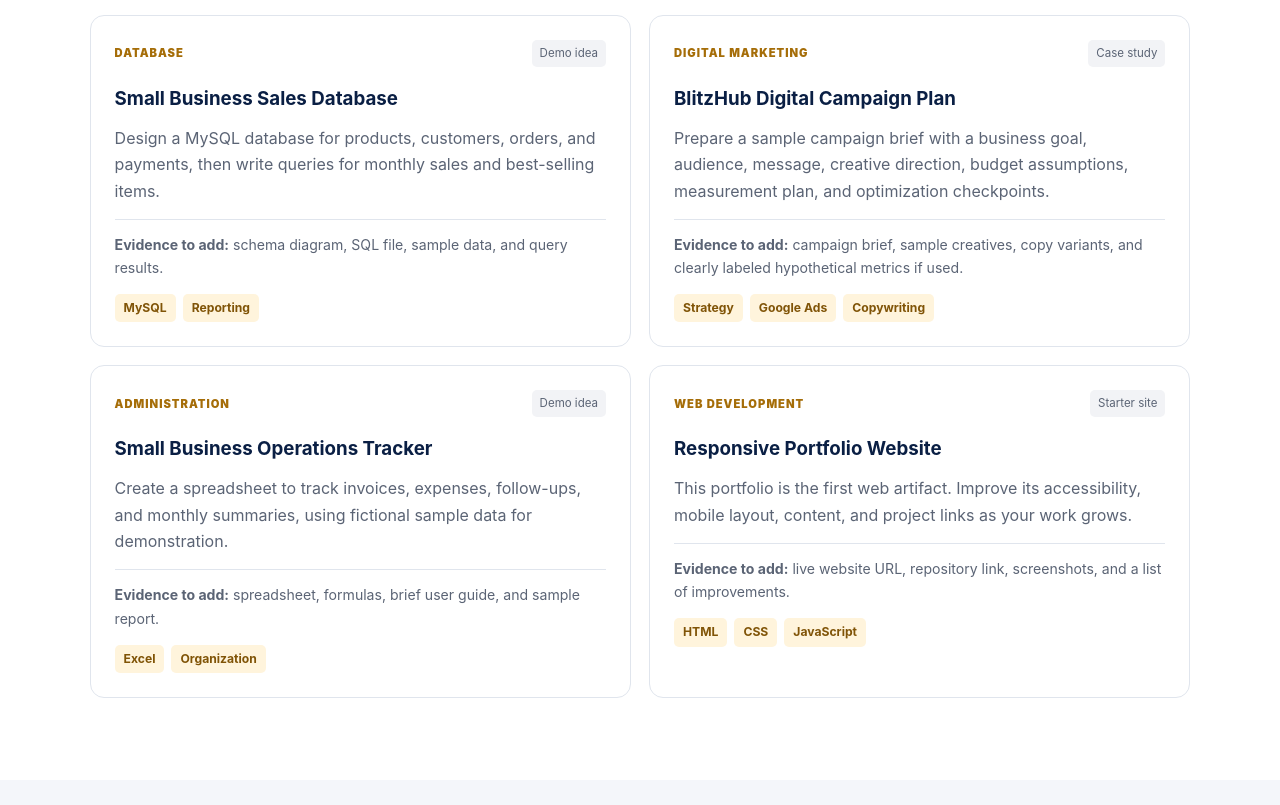
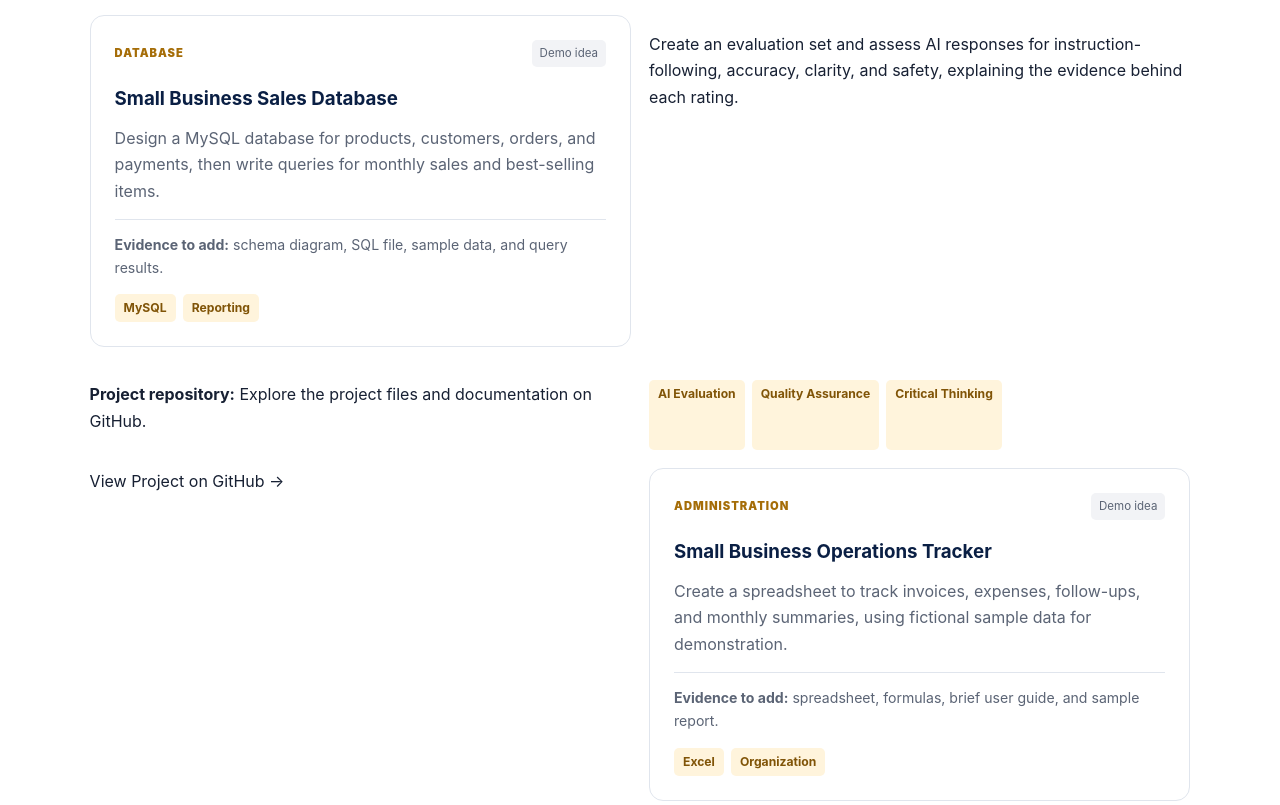
Before and after one commit to maisangonat-rgb/maisango-nathaniel-porfolio, a plain HTML site: page index.html in a window 1280 px wide. Shown: the part 2663-3468 px from the top of the page. Drawn offline with Linux system fonts and the light colour scheme.

Commit message:
Update index.html

```diff
--- a/index.html
+++ b/index.html
@@ -55,7 +55,7 @@
         <article class="skill-card"><h3>Digital Marketing</h3><p>Campaign planning, ad creative direction, copywriting, audience engagement, and social media content.</p><div class="tags"><span>Google Ads</span><span>Copywriting</span><span>Canva</span></div></article>
         <article class="skill-card"><h3>Virtual Assistance</h3><p>Online research, data entry, document preparation, administrative support, and business-tool learning.</p><div class="tags"><span>Research</span><span>Spreadsheets</span><span>Documentation</span></div></article>
       </div>
-      <p class="small-note">Only list tools and tasks you can confidently explain in an interview. Add proficiency levels as you build more evidence.</p>
+      <p class="small-note"> THANK YOU FOR BELIEVING IN ME LOOKING FORWORD TO WORKING WITH YOU .</p>
     </section>
 
     <section class="section" id="projects">
@@ -90,8 +90,26 @@
 
 </article>        <article class="project-card"><div class="project-top"><span class="project-type">PYTHON</span><span class="status">Demo idea</span></div><h3>CSV Data Cleaner</h3><p>Build a Python script that checks missing values, removes duplicate rows, standardizes column names, and produces a concise cleaning summary.</p><p class="deliverable"><strong>Evidence to add:</strong> source code, sample input/output, test cases, and setup instructions.</p><div class="tags"><span>Python</span><span>Data handling</span></div></article>
         <article class="project-card"><div class="project-top"><span class="project-type">DATABASE</span><span class="status">Demo idea</span></div><h3>Small Business Sales Database</h3><p>Design a MySQL database for products, customers, orders, and payments, then write queries for monthly sales and best-selling items.</p><p class="deliverable"><strong>Evidence to add:</strong> schema diagram, SQL file, sample data, and query results.</p><div class="tags"><span>MySQL</span><span>Reporting</span></div></article>
-        <article class="project-card"><div class="project-top"><span class="project-type">DIGITAL MARKETING</span><span class="status">Case study</span></div><h3>BlitzHub Digital Campaign Plan</h3><p>Prepare a sample campaign brief with a business goal, audience, message, creative direction, budget assumptions, measurement plan, and optimization checkpoints.</p><p class="deliverable"><strong>Evidence to add:</strong> campaign brief, sample creatives, copy variants, and clearly labeled hypothetical metrics if used.</p><div class="tags"><span>Strategy</span><span>Google Ads</span><span>Copywriting</span></div></article>
-        <article class="project-card"><div class="project-top"><span class="project-type">ADMINISTRATION</span><span class="status">Demo idea</span></div><h3>Small Business Operations Tracker</h3><p>Create a spreadsheet to track invoices, expenses, follow-ups, and monthly summaries, using fictional sample data for demonstration.</p><p class="deliverable"><strong>Evidence to add:</strong> spreadsheet, formulas, brief user guide, and sample report.</p><div class="tags"><span>Excel</span><span>Organization</span></div></article>
+       <p>Create an evaluation set and assess AI responses for instruction-following, accuracy, clarity, and safety, explaining the evidence behind each rating.</p>
+
+<p class="deliverable">
+    <strong>Project repository:</strong> Explore the project files and documentation on GitHub.
+</p>
+
+<div class="tags">
+    <span>AI Evaluation</span>
+    <span>Quality Assurance</span>
+    <span>Critical Thinking</span>
+</div>
+
+<a href="https://github.com/maisangonat-rgb/digital-marketing-case-study"
+   target="_blank"
+   rel="noopener noreferrer"
+   class="project-link">
+    View Project on GitHub →
+</a>
+
+</article>        <article class="project-card"><div class="project-top"><span class="project-type">ADMINISTRATION</span><span class="status">Demo idea</span></div><h3>Small Business Operations Tracker</h3><p>Create a spreadsheet to track invoices, expenses, follow-ups, and monthly summaries, using fictional sample data for demonstration.</p><p class="deliverable"><strong>Evidence to add:</strong> spreadsheet, formulas, brief user guide, and sample report.</p><div class="tags"><span>Excel</span><span>Organization</span></div></article>
         <article class="project-card"><div class="project-top"><span class="project-type">WEB DEVELOPMENT</span><span class="status">Starter site</span></div><h3>Responsive Portfolio Website</h3><p>This portfolio is the first web artifact. Improve its accessibility, mobile layout, content, and project links as your work grows.</p><p class="deliverable"><strong>Evidence to add:</strong> live website URL, repository link, screenshots, and a list of improvements.</p><div class="tags"><span>HTML</span><span>CSS</span><span>JavaScript</span></div></article>
       </div>
     </section>
```
